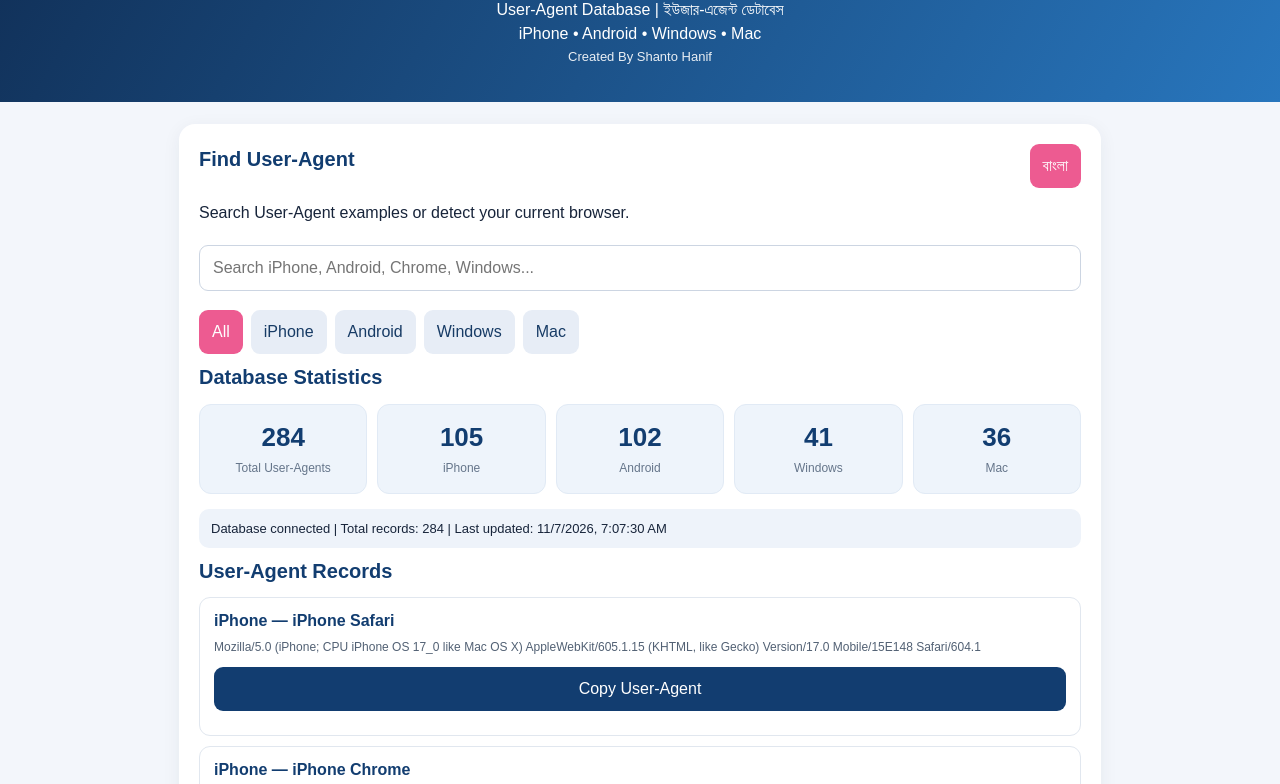
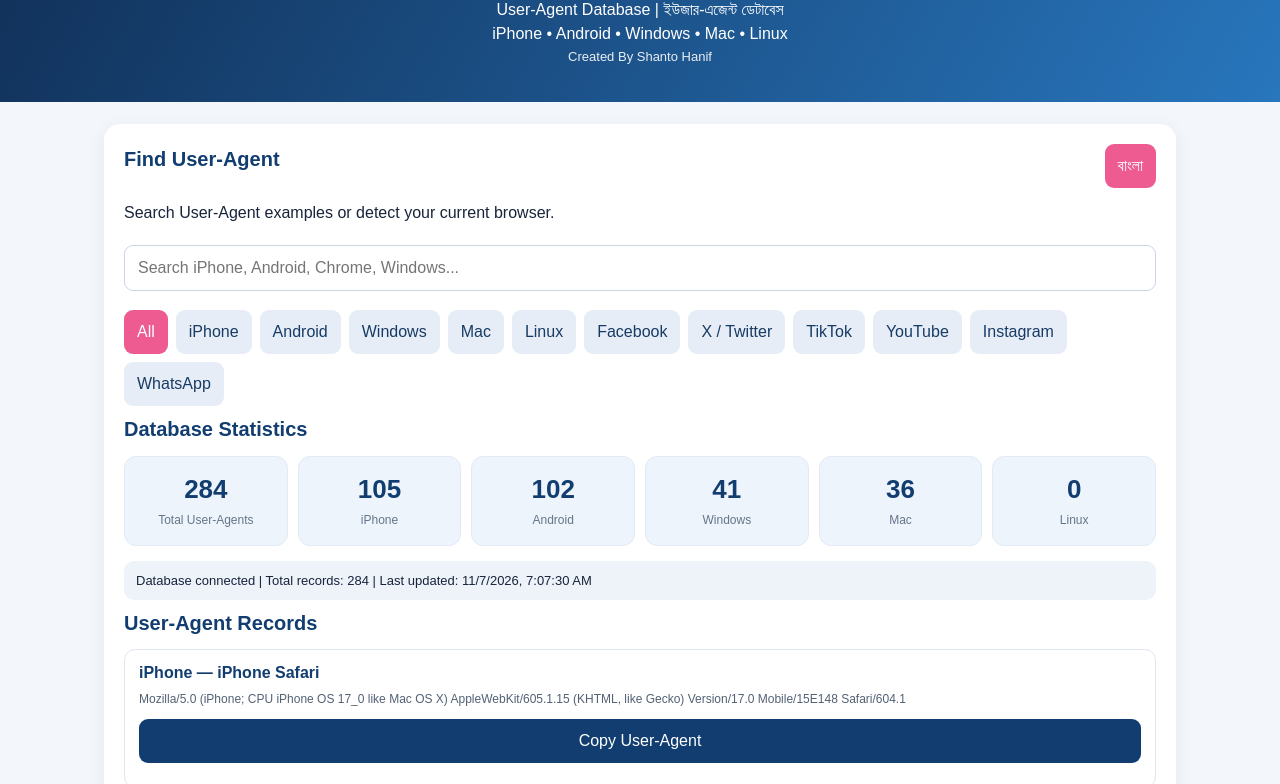
Before and after one commit to mehbubaneed-lang/ua-finder, a plain HTML site: page index.html in a window 1280 px wide. Shown: the part 150-934 px from the top of the page. Drawn offline with Linux system fonts and the light colour scheme.

Commit message:
Update index.html

```diff
--- a/index.html
+++ b/index.html
@@ -4,8 +4,8 @@
 <meta charset="UTF-8">
 <meta name="viewport" content="width=device-width, initial-scale=1.0">
 <meta name="theme-color" content="#123d70">
-<meta name="description" content="User Agent Finder - Search and analyze User-Agent strings for iPhone, Android, Windows and Mac.">
-<title>User Agent Finder | Created By Shanto Hanif</title>
+<meta name="description" content="UA Finder - Search and analyze User-Agent strings for iPhone, Android, Windows, Mac, Linux and social apps.">
+<title>UA Finder | User-Agent Database</title>
 
 <script src="https://cdn.jsdelivr.net/npm/ua-parser-js@2.0.10/dist/ua-parser.min.js"></script>
 
@@ -46,20 +46,10 @@ header{
  margin:0 auto 12px;
  box-shadow:0 5px 18px #0002;
 }
-header h1{
- margin:0 0 8px;
- font-size:30px;
-}
+header h1{margin:0 0 8px;font-size:30px}
 header p{margin:6px 0}
-.credit{
- font-size:13px;
- opacity:.9;
-}
-.wrap{
- max-width:950px;
- margin:22px auto;
- padding:0 14px;
-}
+.credit{font-size:13px;opacity:.9}
+.wrap{max-width:1100px;margin:22px auto;padding:0 14px}
 .panel{
  background:white;
  padding:20px;
@@ -67,26 +57,15 @@ header p{margin:6px 0}
  margin-bottom:17px;
  box-shadow:0 4px 18px #152b4610;
 }
-h2{
- font-size:20px;
- margin:0 0 14px;
- color:var(--blue);
-}
+h2{font-size:20px;margin:0 0 14px;color:var(--blue)}
 input,button{
  font-size:16px;
  padding:13px;
  border-radius:9px;
  border:1px solid #ccd5e2;
 }
-input{
- width:100%;
- margin:7px 0;
- outline:none;
-}
-input:focus{
- border-color:var(--blue2);
- box-shadow:0 0 0 3px #2876bd18;
-}
+input{width:100%;margin:7px 0;outline:none}
+input:focus{border-color:var(--blue2);box-shadow:0 0 0 3px #2876bd18}
 button{
  background:var(--blue);
  color:white;
@@ -97,27 +76,11 @@ button{
 button:active{transform:scale(.97)}
 button.green{background:var(--green)}
 button.pink{background:var(--pink)}
-.actions{
- display:flex;
- gap:9px;
- flex-wrap:wrap;
- margin:10px 0;
-}
+.actions{display:flex;gap:9px;flex-wrap:wrap;margin:10px 0}
 .actions button{flex:1}
-.tabs{
- display:flex;
- gap:8px;
- flex-wrap:wrap;
- margin:12px 0;
-}
-.tabs button{
- background:#e7edf6;
- color:#173b65;
-}
-.tabs button.active{
- background:var(--pink);
- color:white;
-}
+.tabs{display:flex;gap:8px;flex-wrap:wrap;margin:12px 0}
+.tabs button{background:#e7edf6;color:#173b65}
+.tabs button.active{background:var(--pink);color:white}
 .status{
  padding:12px;
  background:#eef3fa;
@@ -126,10 +89,7 @@ button.pink{background:var(--pink)}
  margin:12px 0;
  overflow-wrap:anywhere;
 }
-.status.error{
- background:#fff0f0;
- color:#a22;
-}
+.status.error{background:#fff0f0;color:#a22}
 .stats{
  display:grid;
  grid-template-columns:repeat(2,1fr);
@@ -149,10 +109,7 @@ button.pink{background:var(--pink)}
  color:var(--blue);
  margin-bottom:5px;
 }
-.stat span{
- font-size:12px;
- color:var(--muted);
-}
+.stat span{font-size:12px;color:var(--muted)}
 .item{
  border:1px solid #e1e7ef;
  padding:14px;
@@ -175,10 +132,7 @@ button.pink{background:var(--pink)}
  overflow-wrap:anywhere;
  line-height:1.8;
 }
-.small{
- font-size:12px;
- color:var(--muted);
-}
+.small{font-size:12px;color:var(--muted)}
 .badge{
  display:inline-block;
  background:#e7edf6;
@@ -196,7 +150,10 @@ footer{
  line-height:1.8;
 }
 @media(min-width:600px){
- .stats{grid-template-columns:repeat(5,1fr)}
+ .stats{grid-template-columns:repeat(3,1fr)}
+}
+@media(min-width:900px){
+ .stats{grid-template-columns:repeat(6,1fr)}
 }
 </style>
 </head>
@@ -205,9 +162,9 @@ footer{
 
 <header>
  <div class="logo">UA</div>
- <h1>User Agent Finder</h1>
+ <h1>UA Finder</h1>
  <p>User-Agent Database | ইউজার-এজেন্ট ডেটাবেস</p>
- <p>iPhone • Android • Windows • Mac</p>
+ <p>iPhone • Android • Windows • Mac • Linux</p>
  <p class="credit">Created By Shanto Hanif</p>
 </header>
 
@@ -220,14 +177,9 @@ footer{
   <button class="pink" onclick="toggleLanguage()" id="langBtn">বাংলা</button>
  </div>
 
- <p id="intro">
- Search User-Agent examples or detect your current browser.
- </p>
+ <p id="intro">Search User-Agent examples or detect your current browser.</p>
 
- <input
-  id="search"
-  placeholder="Search iPhone, Android, Chrome, Windows..."
- >
+ <input id="search" placeholder="Search iPhone, Android, Chrome, Windows...">
 
  <div class="tabs" id="tabs">
   <button class="active" data-category="All">All</button>
@@ -235,36 +187,27 @@ footer{
   <button data-category="Android">Android</button>
   <button data-category="Windows">Windows</button>
   <button data-category="Mac">Mac</button>
+  <button data-category="Linux">Linux</button>
+  <button data-category="Facebook">Facebook</button>
+  <button data-category="X / Twitter">X / Twitter</button>
+  <button data-category="TikTok">TikTok</button>
+  <button data-category="YouTube">YouTube</button>
+  <button data-category="Instagram">Instagram</button>
+  <button data-category="WhatsApp">WhatsApp</button>
  </div>
 
  <h2 id="statsTitle">Database Statistics</h2>
 
  <div class="stats">
-  <div class="stat">
-   <strong id="totalCount">0</strong>
-   <span>Total User-Agents</span>
-  </div>
-  <div class="stat">
-   <strong id="iphoneCount">0</strong>
-   <span>iPhone</span>
-  </div>
-  <div class="stat">
-   <strong id="androidCount">0</strong>
-   <span>Android</span>
-  </div>
-  <div class="stat">
-   <strong id="windowsCount">0</strong>
-   <span>Windows</span>
-  </div>
-  <div class="stat">
-   <strong id="macCount">0</strong>
-   <span>Mac</span>
-  </div>
+  <div class="stat"><strong id="totalCount">0</strong><span>Total User-Agents</span></div>
+  <div class="stat"><strong id="iphoneCount">0</strong><span>iPhone</span></div>
+  <div class="stat"><strong id="androidCount">0</strong><span>Android</span></div>
+  <div class="stat"><strong id="windowsCount">0</strong><span>Windows</span></div>
+  <div class="stat"><strong id="macCount">0</strong><span>Mac</span></div>
+  <div class="stat"><strong id="linuxCount">0</strong><span>Linux</span></div>
  </div>
 
- <div class="status" id="dbStatus">
-  Loading database...
- </div>
+ <div class="status" id="dbStatus">Loading database...</div>
 
  <h2 id="recordsTitle">User-Agent Records</h2>
  <div id="list"></div>
@@ -273,99 +216,82 @@ footer{
 
 <section class="panel">
  <h2 id="detectTitle">Detect My Device</h2>
- <p id="detectInfo">
- Find the browser and operating system of this device.
- </p>
-
- <button class="green" onclick="detectCurrent()" id="detectBtn">
- Detect My User-Agent
- </button>
-
+ <p id="detectInfo">Find the browser and operating system of this device.</p>
+ <button class="green" onclick="detectCurrent()" id="detectBtn">Detect My User-Agent</button>
  <div id="currentResult"></div>
 </section>
 
 <section class="panel">
  <h2 id="customTitle">Analyze a User-Agent</h2>
  <p id="customInfo">Paste any User-Agent string below.</p>
-
- <input
-  id="customUA"
-  placeholder="Paste User-Agent string here"
- >
-
- <button onclick="analyze()" id="analyzeBtn">
- Analyze User-Agent
- </button>
-
+ <input id="customUA" placeholder="Paste User-Agent string here">
+ <button onclick="analyze()" id="analyzeBtn">Analyze User-Agent</button>
  <div id="customResult"></div>
 </section>
 
 </main>
 
 <footer>
- User Agent Finder © 2026<br>
+ UA Finder © 2026<br>
  <strong>Created By Shanto Hanif</strong><br>
- iPhone | Android | Windows | Mac
+ iPhone | Android | Windows | Mac | Linux
 </footer>
 
 <script>
 
 const sampleRecords = [
-
 {
  category:"iPhone",
  name:"iPhone Safari",
  ua:"Mozilla/5.0 (iPhone; CPU iPhone OS 17_0 like Mac OS X) AppleWebKit/605.1.15 (KHTML, like Gecko) Version/17.0 Mobile/15E148 Safari/604.1"
 },
-
 {
  category:"iPhone",
  name:"iPhone Chrome",
  ua:"Mozilla/5.0 (iPhone; CPU iPhone OS 17_0 like Mac OS X) AppleWebKit/605.1.15 (KHTML, like Gecko) CriOS/120.0.6099.119 Mobile/15E148 Safari/604.1"
 },
-
 {
  category:"Android",
  name:"Android Chrome",
  ua:"Mozilla/5.0 (Linux; Android 14; Pixel 8) AppleWebKit/537.36 (KHTML, like Gecko) Chrome/120.0.0.0 Mobile Safari/537.36"
 },
-
 {
  category:"Android",
  name:"Android Firefox",
  ua:"Mozilla/5.0 (Android 14; Mobile; rv:120.0) Gecko/120.0 Firefox/120.0"
 },
-
 {
  category:"Windows",
  name:"Windows Chrome",
  ua:"Mozilla/5.0 (Windows NT 10.0; Win64; x64) AppleWebKit/537.36 (KHTML, like Gecko) Chrome/120.0.0.0 Safari/537.36"
 },
-
 {
  category:"Windows",
  name:"Windows Firefox",
  ua:"Mozilla/5.0 (Windows NT 10.0; Win64; x64; rv:120.0) Gecko/20100101 Firefox/120.0"
 },
-
 {
  category:"Mac",
  name:"Mac Safari",
  ua:"Mozilla/5.0 (Macintosh; Intel Mac OS X 14_0) AppleWebKit/605.1.15 (KHTML, like Gecko) Version/17.0 Safari/605.1.15"
 },
-
 {
  category:"Mac",
  name:"Mac Chrome",
  ua:"Mozilla/5.0 (Macintosh; Intel Mac OS X 14_0) AppleWebKit/537.36 (KHTML, like Gecko) Chrome/120.0.0.0 Safari/537.36"
 }
-
 ];
 
 let records = [...sampleRecords];
 let category = "All";
 let bangla = false;
 let lastUpdated = "";
+
+const supportedCategories = [
+ "iPhone","Android","Windows","Mac","Linux",
+ "Facebook","X / Twitter","TikTok","YouTube",
+ "Instagram","WhatsApp"
+];
 
 function escapeHTML(value){
  return String(value ?? "").replace(/[&<>"']/g, char => ({
@@ -379,6 +305,18 @@ function escapeHTML(value){
 
 function detectCategory(ua){
 
+ if(/FBAN|FBAV|FB_IAB|FB4A|FBAN\/FBIOS/i.test(ua)) return "Facebook";
+
+ if(/TwitterAndroid|Twitter for iPhone|TwitterWeb|Twitter\/|XAndroid/i.test(ua)) return "X / Twitter";
+
+ if(/musical_ly|TikTok/i.test(ua)) return "TikTok";
+
+ if(/com\.google\.android\.youtube|YouTube\//i.test(ua)) return "YouTube";
+
+ if(/Instagram/i.test(ua)) return "Instagram";
+
+ if(/WhatsApp/i.test(ua)) return "WhatsApp";
+
  if(/iPhone|iPad|iPod/i.test(ua)) return "iPhone";
 
  if(/Android/i.test(ua)) return "Android";
@@ -387,8 +325,9 @@ function detectCategory(ua){
 
  if(/Macintosh|Mac OS X/i.test(ua)) return "Mac";
 
+ if(/X11; Linux|Linux x86_64|Linux i686|Linux arm/i.test(ua)) return "Linux";
+
  return "";
-
 }
 
 async function loadDatabase(){
@@ -403,12 +342,12 @@ async function loadDatabase(){
   );
 
   if(!response.ok){
-   throw new Error("Database file could not be loaded");
+   throw new Error("Database file could not be loaded: " + response.status);
   }
 
   const db = await response.json();
 
-  if(!Array.isArray(db.records)){
+  if(!db || !Array.isArray(db.records)){
    throw new Error("Invalid database format");
   }
 
@@ -416,37 +355,24 @@ async function loadDatabase(){
 
   db.records.forEach(item => {
 
-   if(
-    !item ||
-    typeof item.ua !== "string" ||
-    !item.ua.trim()
-   ) return;
+   if(!item || typeof item.ua !== "string" || !item.ua.trim()) return;
 
    const detected = detectCategory(item.ua);
 
-   const cat = [
-    "iPhone",
-    "Android",
-    "Windows",
-    "Mac"
-   ].includes(item.category)
+   const cat = detected || (
+    supportedCategories.includes(item.category)
      ? item.category
-    : detected;
+     : ""
+   );
 
    if(!cat) return;
 
    combined.push({
-
     category:cat,
-
-    name:item.name || cat + " Browser",
-
+    name:item.name || cat + " User-Agent",
     ua:item.ua,
-
     kind:item.kind || "",
-
     source:item.source || ""
-
    });
 
   });
@@ -454,25 +380,19 @@ async function loadDatabase(){
   const seen = new Set();
 
   records = combined.filter(item => {
-
-   const key = item.ua.trim();
+   const key = item.ua.trim().toLowerCase();
 
    if(seen.has(key)) return false;
 
    seen.add(key);
-
    return true;
-
   });
 
   lastUpdated = db.lastUpdated || "";
 
   status.className = "status";
-
   status.textContent =
-   (bangla
-    ? "ডেটাবেস সংযুক্ত | মোট রেকর্ড: "
-    : "Database connected | Total records: ")
+   (bangla ? "ডেটাবেস সংযুক্ত | মোট রেকর্ড: " : "Database connected | Total records: ")
    + records.length
    + (
     lastUpdated
@@ -492,6 +412,8 @@ async function loadDatabase(){
 
   console.error(error);
 
+  records = [...sampleRecords];
+
  }
 
  updateStats();
@@ -501,23 +423,14 @@ async function loadDatabase(){
 
 function updateStats(){
 
- const count = cat =>
-  records.filter(x => x.category === cat).length;
+ const count = cat => records.filter(x => x.category === cat).length;
 
- document.getElementById("totalCount").textContent =
-  records.length;
-
- document.getElementById("iphoneCount").textContent =
-  count("iPhone");
-
- document.getElementById("androidCount").textContent =
-  count("Android");
-
- document.getElementById("windowsCount").textContent =
-  count("Windows");
-
- document.getElementById("macCount").textContent =
-  count("Mac");
+ document.getElementById("totalCount").textContent = records.length;
+ document.getElementById("iphoneCount").textContent = count("iPhone");
+ document.getElementById("androidCount").textContent = count("Android");
+ document.getElementById("windowsCount").textContent = count("Windows");
+ document.getElementById("macCount").textContent = count("Mac");
+ document.getElementById("linuxCount").textContent = count("Linux");
 
 }
 
@@ -526,12 +439,7 @@ function setCategory(c){
  category = c;
 
  document.querySelectorAll(".tabs button").forEach(btn => {
-
-  btn.classList.toggle(
-   "active",
-   btn.dataset.category === c
-  );
-
+  btn.classList.toggle("active",btn.dataset.category === c);
  });
 
  render();
@@ -539,46 +447,29 @@ function setCategory(c){
 }
 
 document.querySelectorAll(".tabs button").forEach(btn => {
-
- btn.addEventListener("click", () => {
-  setCategory(btn.dataset.category);
+ btn.addEventListener("click",() => setCategory(btn.dataset.category));
 });
 
-});
-
-document.getElementById("search").addEventListener(
- "input",
- render
-);
+document.getElementById("search").addEventListener("input",render);
 
 function render(){
 
- const q = document
-  .getElementById("search")
-  .value
-  .toLowerCase();
+ const q = document.getElementById("search").value.toLowerCase();
 
  const filtered = records.filter(x =>
-
   (category === "All" || x.category === category) &&
-
   (
    x.name.toLowerCase().includes(q) ||
    x.ua.toLowerCase().includes(q) ||
    x.category.toLowerCase().includes(q)
   )
-
  );
 
  const list = document.getElementById("list");
 
  if(!filtered.length){
-
-  list.innerHTML =
-   "<p>No results found. কোনো ফলাফল পাওয়া যায়নি।</p>";
-
+  list.innerHTML = "<p>No results found. কোনো ফলাফল পাওয়া যায়নি।</p>";
   return;
-
  }
 
  list.innerHTML = filtered.map(x => {
@@ -586,53 +477,33 @@ function render(){
   const index = records.indexOf(x);
 
   return `
+   <div class="item">
+    <strong>${escapeHTML(x.category)} — ${escapeHTML(x.name)}</strong>
+    <div class="ua">${escapeHTML(x.ua)}</div>
 
-   <div class="item">
-
-    <strong>
-     ${escapeHTML(x.category)} — ${escapeHTML(x.name)}
-    </strong>
-
-    <div class="ua">
-     ${escapeHTML(x.ua)}
-    </div>
-
-    ${
-     x.kind
-      ? `<span class="badge">${escapeHTML(x.kind)}</span>`
-      : ""
-    }
+    ${x.kind ? `<span class="badge">${escapeHTML(x.kind)}</span>` : ""}
 
     <div class="actions">
-
      <button data-copy="${index}">
       ${bangla ? "কপি করুন" : "Copy User-Agent"}
      </button>
-
     </div>
-
    </div>
-
   `;
 
  }).join("");
 
 }
 
-document.getElementById("list").addEventListener(
- "click",
- event => {
+document.getElementById("list").addEventListener("click",event => {
 
  const button = event.target.closest("[data-copy]");
-
  if(!button) return;
 
  const item = records[Number(button.dataset.copy)];
-
  if(item) copyUA(item.ua);
 
- }
-);
+});
 
 async function copyUA(value){
 
@@ -640,31 +511,18 @@ async function copyUA(value){
 
   await navigator.clipboard.writeText(value);
 
-  alert(
-   bangla
-    ? "User-Agent কপি হয়েছে!"
-    : "User-Agent copied!"
-  );
+  alert(bangla ? "User-Agent কপি হয়েছে!" : "User-Agent copied!");
 
  }catch(error){
 
   const textarea = document.createElement("textarea");
-
   textarea.value = value;
-
   document.body.appendChild(textarea);
-
   textarea.select();
-
   document.execCommand("copy");
-
   textarea.remove();
 
-  alert(
-   bangla
-    ? "কপি সম্পন্ন!"
-    : "Copied!"
-  );
+  alert(bangla ? "কপি সম্পন্ন!" : "Copied!");
 
  }
 
@@ -673,17 +531,13 @@ async function copyUA(value){
 function parseUA(ua){
 
  if(typeof UAParser === "undefined"){
-
   return "<p>Parser library could not load. Check your internet connection.</p>";
-
  }
 
  const p = new UAParser(ua).getResult();
 
  return `
-
  <div class="result">
-
   <b>Browser:</b>
   ${escapeHTML(p.browser.name || "Unknown")}
   ${escapeHTML(p.browser.version || "")}
@@ -705,17 +559,10 @@ function parseUA(ua){
 
   <b>Engine:</b>
   ${escapeHTML(p.engine.name || "Unknown")}
-
   <hr>
-
   <b>User-Agent:</b>
-
- <div class="ua">
- ${escapeHTML(ua)}
+  <div class="ua">${escapeHTML(ua)}</div>
  </div>
-
- </div>
-
  `;
 
 }
@@ -729,15 +576,10 @@ function detectCurrent(){
 
 function analyze(){
 
- const ua = document
-  .getElementById("customUA")
-  .value
-  .trim();
+ const ua = document.getElementById("customUA").value.trim();
 
  document.getElementById("customResult").innerHTML =
-  ua
-   ? parseUA(ua)
-   : "Please paste a User-Agent first.";
+  ua ? parseUA(ua) : "Please paste a User-Agent first.";
 
 }
 
@@ -745,8 +587,7 @@ function toggleLanguage(){
 
  bangla = !bangla;
 
- document.getElementById("langBtn").textContent =
-  bangla ? "English" : "বাংলা";
+ document.getElementById("langBtn").textContent = bangla ? "English" : "বাংলা";
 
  document.getElementById("welcome").textContent =
   bangla ? "ইউজার-এজেন্ট খুঁজুন" : "Find User-Agent";
@@ -777,9 +618,7 @@ function toggleLanguage(){
   bangla ? "User-Agent বিশ্লেষণ করুন" : "Analyze a User-Agent";
 
  document.getElementById("customInfo").textContent =
-  bangla
-   ? "নিচে যেকোনো User-Agent পেস্ট করুন।"
-   : "Paste any User-Agent string below.";
+  bangla ? "নিচে যেকোনো User-Agent পেস্ট করুন।" : "Paste any User-Agent string below.";
 
  document.getElementById("analyzeBtn").textContent =
   bangla ? "বিশ্লেষণ করুন" : "Analyze User-Agent";
```
Lines whose indentation alone changed are shown as unchanged.
